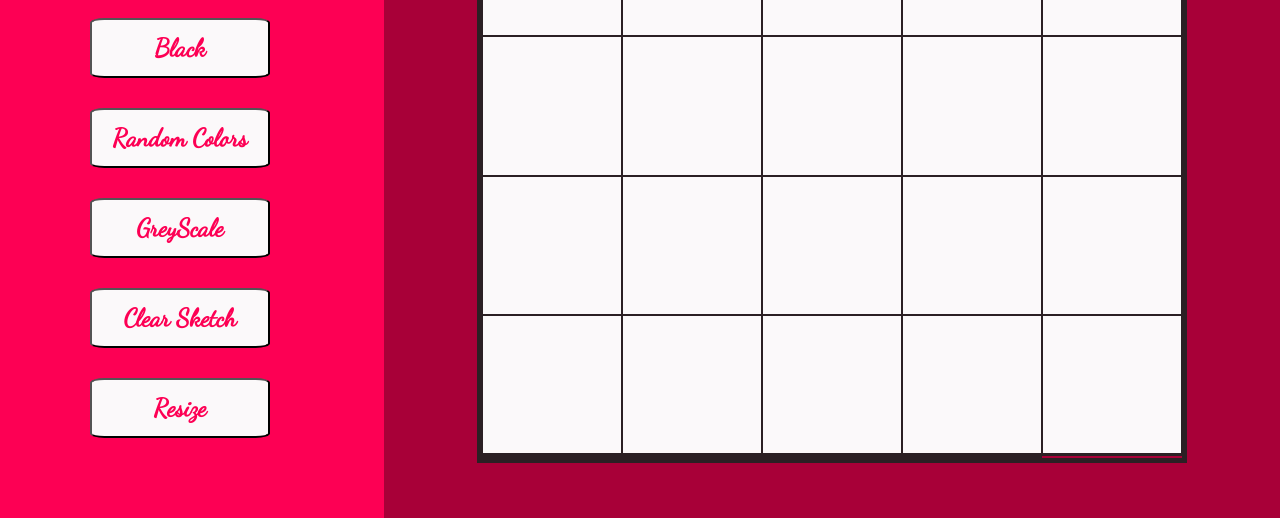
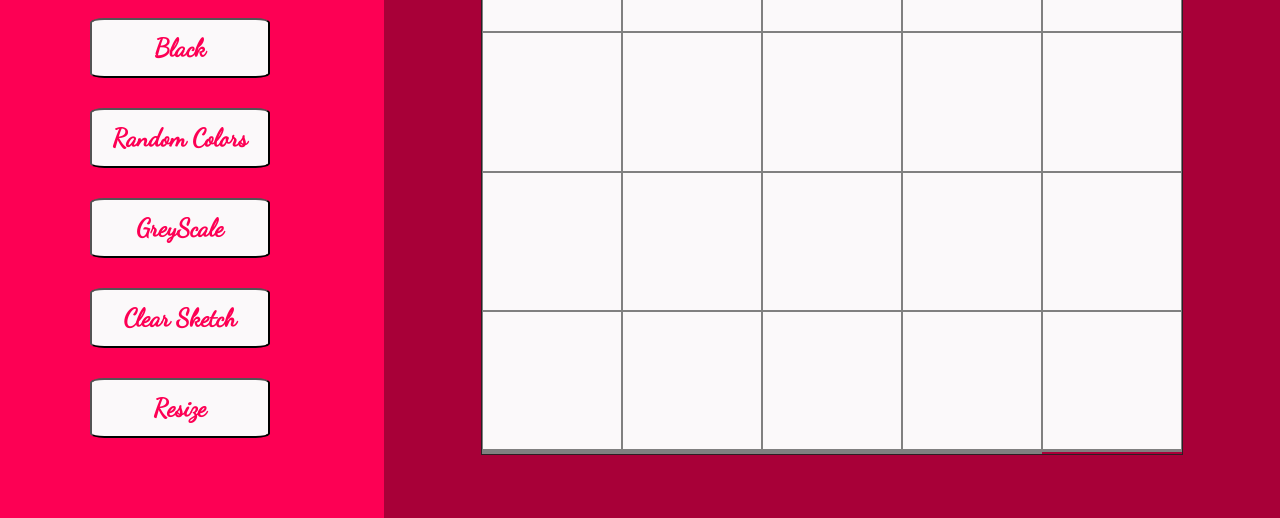
Before and after one commit to iamsaumya/ETCH-A-SKETCH, a plain HTML site: page index.html in a window 1280 px wide. Shown: the part 282-800 px from the top of the page. Drawn offline with Linux system fonts and the light colour scheme.

Commit message:
Change border properties of container element

```diff
--- a/css/style.css
+++ b/css/style.css
@@ -1,6 +1,5 @@
 body {
     font-family: 'Dancing Script', cursive;
-
 }
 
 #content {
@@ -18,7 +17,6 @@ body {
     position: absolute;
     float: right;
     background-color: #a80038;
-    text-align: end;
     margin: 0;
     width: 70%;
     right: 0;
@@ -33,7 +31,7 @@ body {
     display: inline-grid;
     grid-template-columns: repeat(5, 1fr);
     grid-template-rows: repeat(5, 1fr);
-    border: 5px solid #2b2024;
+    border: 1px solid #2b2024;
     width: 700px;
     height: 700px;
     margin: 0;
@@ -42,7 +40,7 @@ body {
 }
 
 .box {
-    border: 0.2px solid #2b2024;
+    border: 0.1px solid grey;
     background-color: #fbf9fa;
 }
 
```
